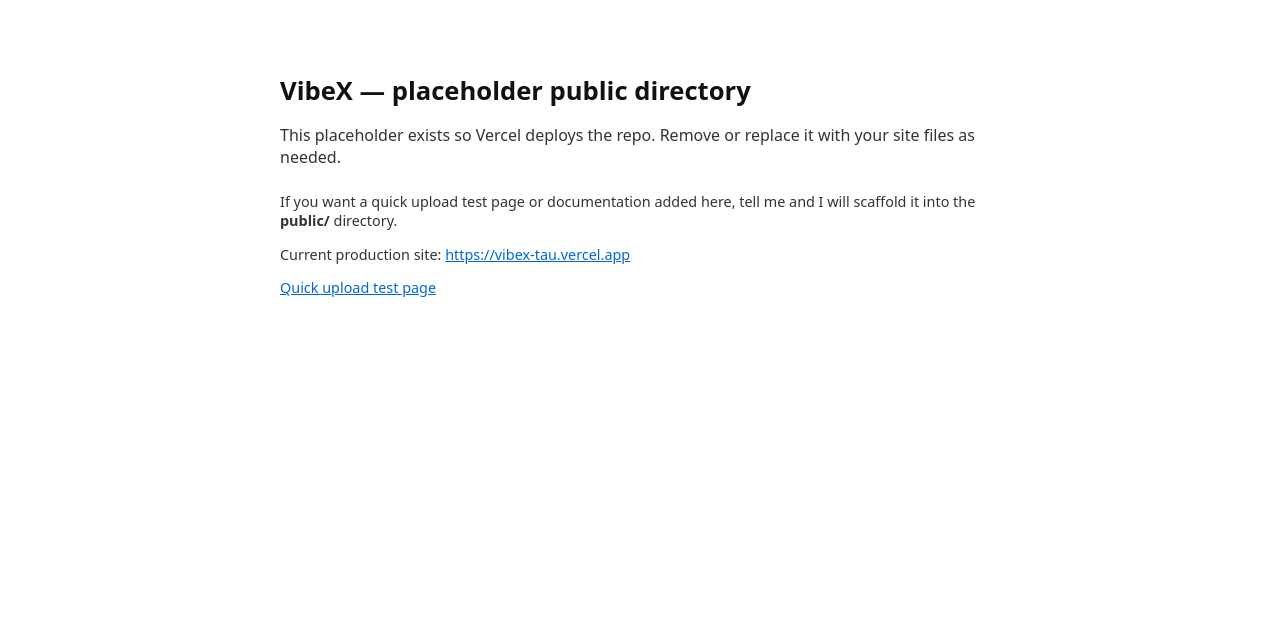
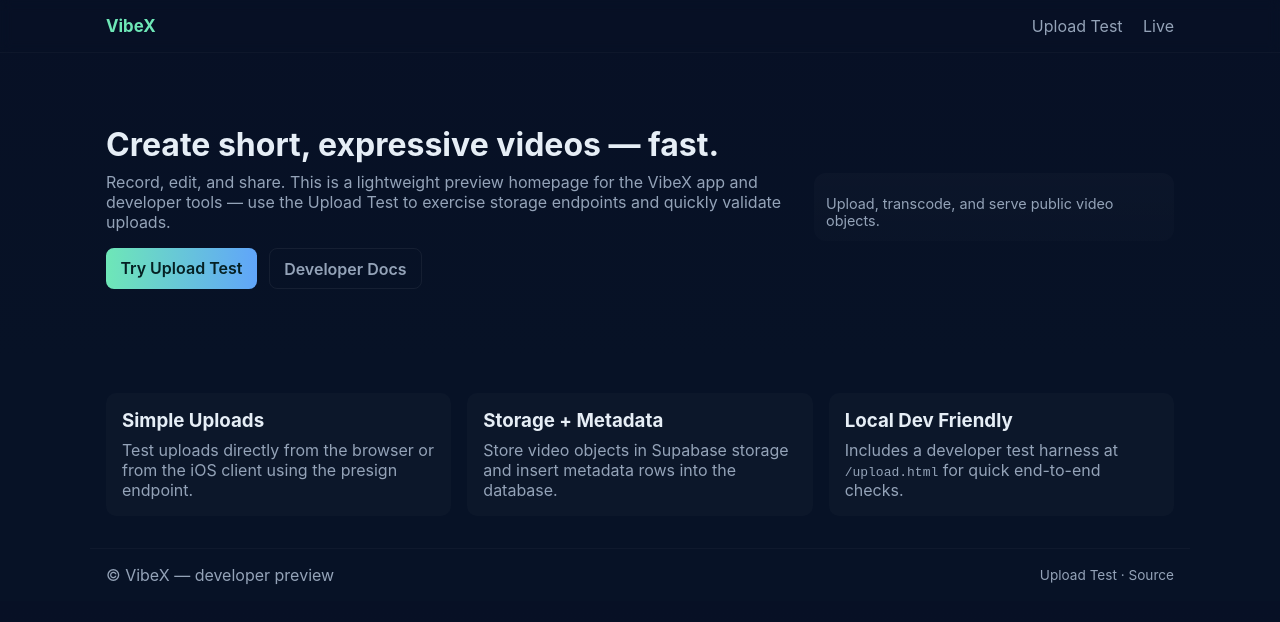
Before and after one commit to yungking20212/vibex, a website: page public/index.html in a window 1280 px wide. Drawn offline with Linux system fonts and the light colour scheme.

Commit message:
feat(public): polished UI/UX homepage + styles

```diff
--- a/public/index.html
+++ b/public/index.html
@@ -1,28 +1,61 @@
 <!doctype html>
-<html>
+<html lang="en">
   <head>
     <meta charset="utf-8" />
     <meta name="viewport" content="width=device-width,initial-scale=1" />
-    <title>VibeX Placeholder</title>
-    <style>
-      body { font-family: system-ui, -apple-system, "Segoe UI", Roboto, "Helvetica Neue", Arial; color: #111; padding: 3rem; }
-      main { max-width: 720px; margin: 0 auto; }
-      h1 { font-size: 1.6rem; margin-bottom: 0.5rem; }
-      p { color: #333; }
-      .meta { margin-top: 1.5rem; font-size: 0.9rem; color: #666; }
-      a.small { color: #0366d6; font-size: 0.9rem; }
-    </style>
+    <title>VibeX — Create & Share Short Videos</title>
+    <link rel="stylesheet" href="/styles.css">
   </head>
   <body>
-    <main>
-      <h1>VibeX — placeholder public directory</h1>
-      <p>This placeholder exists so Vercel deploys the repo. Remove or replace it with your site files as needed.</p>
+    <header class="site-header">
+      <div class="wrap">
+        <a class="brand" href="/">VibeX</a>
+        <nav class="nav">
+          <a href="/upload.html">Upload Test</a>
+          <a href="https://vibex-tau.vercel.app" target="_blank" rel="noopener">Live</a>
+        </nav>
+      </div>
+    </header>
 
-      <div class="meta">
-        <p>If you want a quick upload test page or documentation added here, tell me and I will scaffold it into the <strong>public/</strong> directory.</p>
-        <p>Current production site: <a class="small" href="https://vibex-tau.vercel.app">https://vibex-tau.vercel.app</a></p>
-        <p><a class="small" href="/upload.html">Quick upload test page</a></p>
+    <main class="hero">
+      <div class="wrap hero-inner">
+        <div class="hero-content">
+          <h1>Create short, expressive videos — fast.</h1>
+          <p class="lede">Record, edit, and share. This is a lightweight preview homepage for the VibeX app and developer tools — use the Upload Test to exercise storage endpoints and quickly validate uploads.</p>
+
+          <div class="cta-row">
+            <a class="btn primary" href="/upload.html">Try Upload Test</a>
+            <a class="btn ghost" href="/README.md">Developer Docs</a>
+          </div>
+        </div>
+
+        <div class="hero-preview">
+          <div class="card">
+            <img alt="VibeX preview" src="/assets/placeholder-video.png" onerror="this.style.display='none'"/>
+            <div class="card-text">Upload, transcode, and serve public video objects.</div>
+          </div>
+        </div>
       </div>
     </main>
+
+    <section class="features wrap">
+      <div class="feature">
+        <h3>Simple Uploads</h3>
+        <p>Test uploads directly from the browser or from the iOS client using the presign endpoint.</p>
+      </div>
+      <div class="feature">
+        <h3>Storage + Metadata</h3>
+        <p>Store video objects in Supabase storage and insert metadata rows into the database.</p>
+      </div>
+      <div class="feature">
+        <h3>Local Dev Friendly</h3>
+        <p>Includes a developer test harness at <code>/upload.html</code> for quick end-to-end checks.</p>
+      </div>
+    </section>
+
+    <footer class="site-footer wrap">
+      <div>© VibeX — developer preview</div>
+      <div class="small-links"><a href="/upload.html">Upload Test</a> · <a href="https://github.com/yungking20212/vibex" target="_blank" rel="noopener">Source</a></div>
+    </footer>
   </body>
 </html>
--- /dev/null
+++ b/public/styles.css
@@ -0,0 +1,42 @@
+:root{
+  --bg:#0f1724; --card:#0b1220; --muted:#94a3b8; --accent:#6ee7b7; --accent-2:#60a5fa; --max:1100px;
+}
+*{box-sizing:border-box}
+body{margin:0;font-family:Inter, ui-sans-serif, system-ui, -apple-system, "Segoe UI", Roboto, "Helvetica Neue", Arial;color:#e6eef6;background:linear-gradient(180deg,#071025 0%, #071226 60%);}
+.wrap{max-width:var(--max);margin:0 auto;padding:1rem;}
+.site-header{border-bottom:1px solid rgba(255,255,255,0.03);backdrop-filter:blur(6px);}
+.site-header .wrap{display:flex;align-items:center;justify-content:space-between;padding:1rem 1rem}
+.brand{font-weight:700;color:var(--accent);text-decoration:none;font-size:1.05rem}
+.nav a{color:var(--muted);margin-left:1rem;text-decoration:none}
+
+.hero{padding:3.5rem 0}
+.hero-inner{display:flex;gap:2rem;align-items:center}
+.hero-content{flex:1;color:#e6eef6}
+.hero h1{font-size:2rem;margin:0 0 .5rem}
+.lede{color:var(--muted);margin:0 0 1rem}
+.cta-row{display:flex;gap:0.75rem}
+.btn{display:inline-block;padding:.6rem .9rem;border-radius:8px;text-decoration:none;font-weight:600}
+.btn.primary{background:linear-gradient(90deg,var(--accent),var(--accent-2));color:#052023}
+.btn.ghost{background:transparent;border:1px solid rgba(255,255,255,0.06);color:var(--muted)}
+
+.hero-preview{width:360px;flex:0 0 360px}
+.card{background:linear-gradient(180deg, rgba(255,255,255,0.02), rgba(255,255,255,0.01));border-radius:12px;padding:0.75rem;color:var(--muted);display:flex;flex-direction:column;align-items:center}
+.card img{width:100%;height:auto;border-radius:8px;background:#041020}
+.card-text{margin-top:0.6rem;font-size:0.9rem;color:var(--muted)}
+
+.features{display:grid;grid-template-columns:repeat(3,1fr);gap:1rem;padding:2rem 1rem}
+.feature{background:rgba(255,255,255,0.02);padding:1rem;border-radius:10px}
+.feature h3{margin:0 0 .5rem}
+.feature p{margin:0;color:var(--muted)}
+
+.site-footer{display:flex;justify-content:space-between;align-items:center;padding:1rem 1rem;color:var(--muted);border-top:1px solid rgba(255,255,255,0.03)}
+.site-footer a{color:var(--muted);text-decoration:none}
+
+@media (max-width:900px){
+  .hero-inner{flex-direction:column}
+  .hero-preview{width:100%;flex:0 0 auto}
+  .features{grid-template-columns:1fr}
+}
+
+/* small helpers */
+.small-links{font-size:0.85rem;color:var(--muted)}
```
